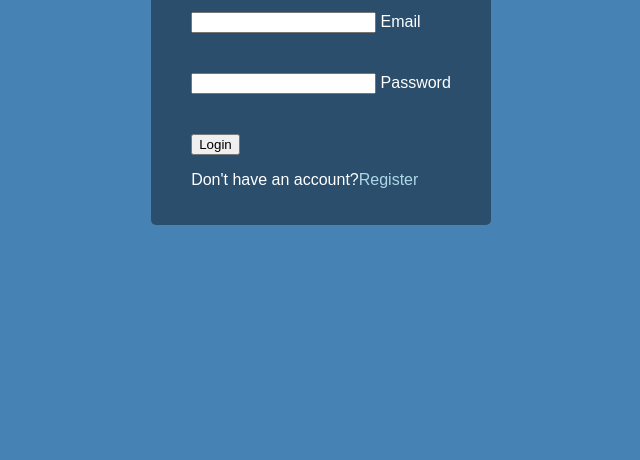
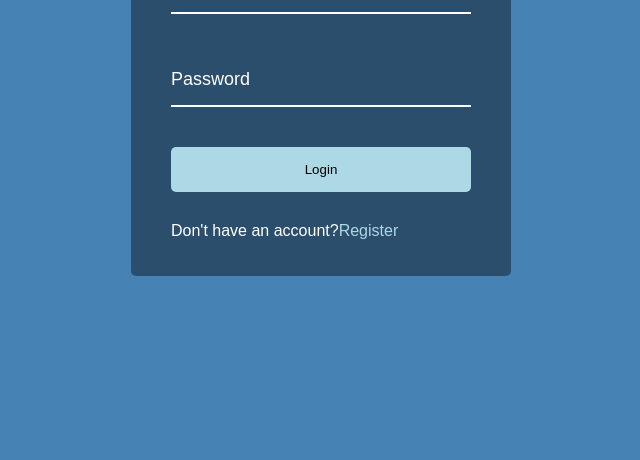
Before and after one commit to canguler89/vanilla-projects, a plain HTML site: page registration-page/index.html in a window 1280 px wide. Shown: the part 340-800 px from the top of the page, without its empty margins (319-959 px from the left). Drawn offline with Linux system fonts and the light colour scheme; a web font is replaced by a local one.

Commit message:
styling completed

```diff
--- a/registration-page/main.js
+++ b/registration-page/main.js
@@ -0,0 +1,9 @@
+const labels = document.querySelectorAll('.form-control label')
+
+labels.forEach(label=> {
+    label.innerHTML = label.innerText
+        .split('')
+        .map((letter, idx)=> `<span
+        style="transition-delay:${idx*50}ms">${letter}</span>`)
+        .join('')
+})
--- a/registration-page/style.css
+++ b/registration-page/style.css
@@ -33,7 +33,62 @@ body {
   color: lightblue;
 }
 
+.btn {
+  cursor: pointer;
+  display: inline-block;
+  width: 100%;
+  background: lightblue;
+  padding: 15px;
+  font-family: inherit;
+  border-radius: 5px;
+  border: 0;
+}
+.btn:focus{
+  outline: 0;
+}
+
+.btn:active{
+  transform: scale(0.98);
+}
+
+.text {
+  margin-top: 30px;
+}
+
 .form-control {
   position: relative;
   margin: 20px 0 40px;
+  width: 300px;
 }
+.form-control input{
+  background-color: transparent;
+  border: 0;
+  border-bottom: 2px #fff solid;
+  display: block;
+  width: 100%;
+  padding: 15px 0;
+  font-size: 18px;
+  color: white;
+}
+
+.form-control input:focus, .form-control input:valid{
+  outline: 0;
+  border-bottom-color: lightblue;
+}
+
+.form-control label{
+  position: absolute;
+  top: 15px;
+  left: 0;
+}
+.form-control label span{
+  display: inline-block;
+  font-size: 18px;
+  min-width: 5px;
+  transition: 0.3s cubic-bezier(0.68, -0.55, 0.265, 1.55);
+}
+.form-control input:focus + label span,
+.form-control input:valid+ label span{
+  color: lightblue;
+  transform: translateY(-30px);
+}
```
